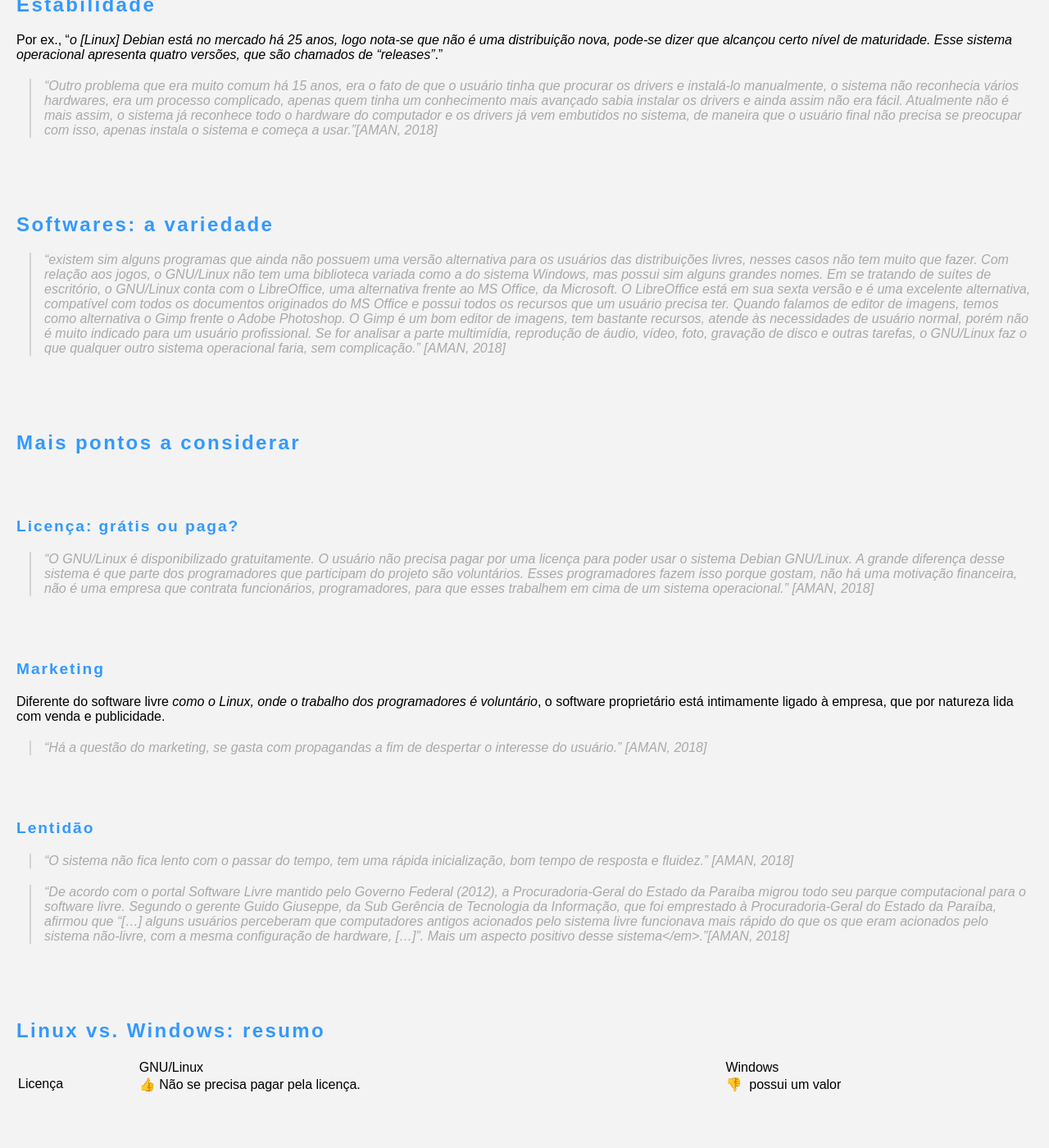
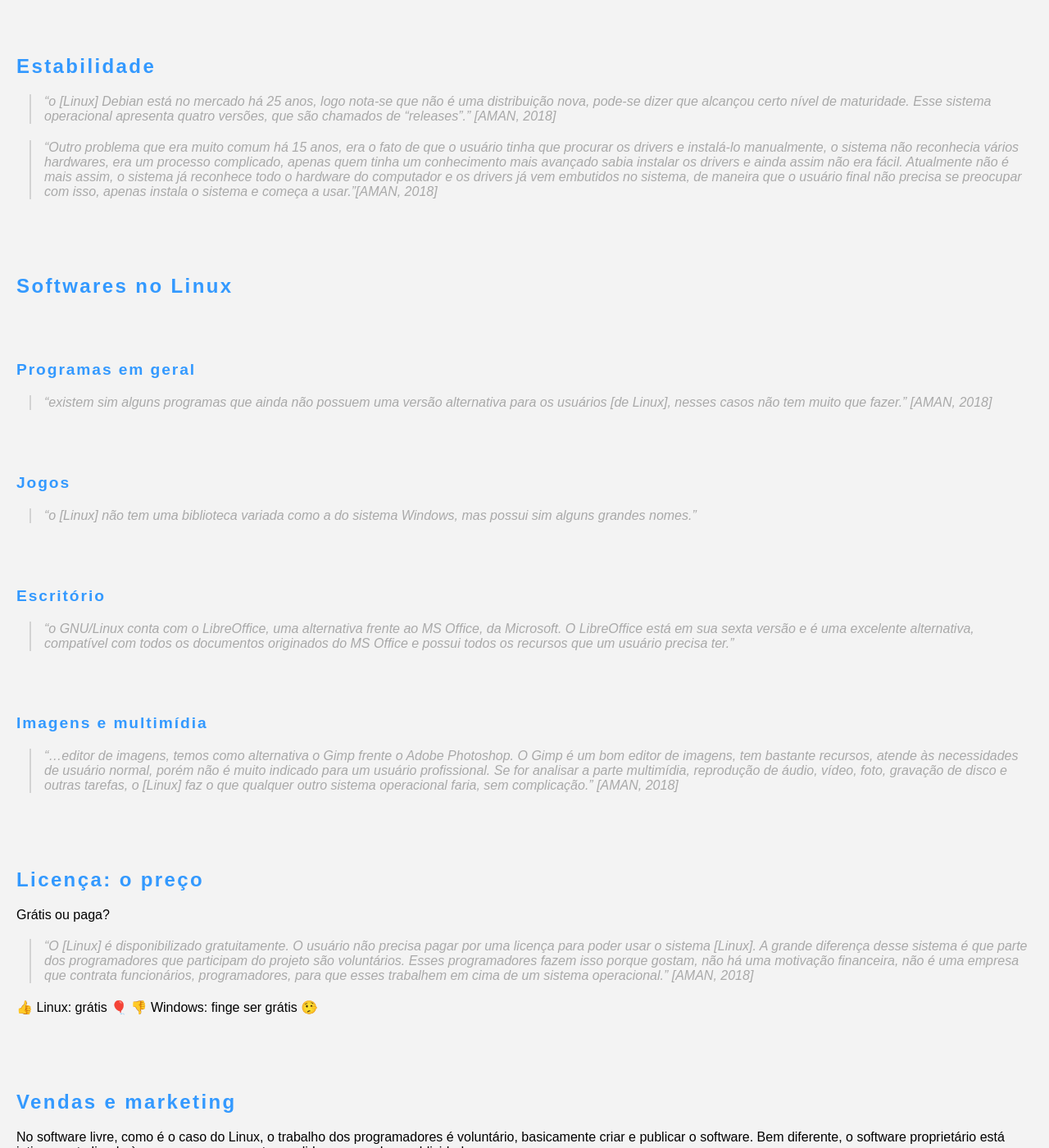
Before and after one commit to Joesynth/joesynth.github.io, a Jekyll site: the page built from _posts/2021-11-28-por-que-usar-linux.md, in a window 1280 px wide and 1400 px high, scrolled down 3824 px. Shown: the whole window at 82% size. Built offline with Jekyll 4.4.1, drawn with Linux system fonts in a browser that asks for light colours; some of the changed text lies outside the part shown.

Commit message:
Update 2021-11-28-por-que-usar-linux.md

```diff
--- a/_posts/2021-11-28-por-que-usar-linux.md
+++ b/_posts/2021-11-28-por-que-usar-linux.md
@@ -1,25 +1,28 @@
 # Por que usar linux?
 
-Conheça o Linux: o sistema mais robusto do mercado, usado até pelo Exército.
+Olá!
+Conheça o Linux: o sistema mais robusto do mundo, usado desde as escolas até os exércitos.
 
-- Linux vs. Windows
-- Governo e Exército Brasileiro: caso de exemplo
+Seja Linux ou Windows, que fatores devem ser levados em consideração na hora de escolhermos um sistema operacional (SO) para o nosso computador? Aqui abordaremos interface gráfica, compatibilidade e outros temas importante, inclusive a liberdade: será que ela existe mesmo ou é um truque?
+
+Também buscaremos deixar claro o quanto o Linux é importante para o cidadão comum, enquanto para uma instituição ou empresa, considerando ser de grande porte, ele é até vital.
+
+
+- O exemplo do Exército Brasileiro
+- Empresa vs. comunidade
 - Segurança
-- Quem controla o sistema? O desenvolvedor ou o usuário?
+- Autonomia: quem controla o sistema?
 - Estabilidade
-- Softwares: a variedade
-- Mais pontos a considerar
-- Conhecendo o Linux
+- Softwares no Linux
+- Licença: o preço
+- Vendas e marketing
+- Lentidão
 - Quem usa o Linux?
 
 
-Olá!
 
-Seja Linux ou Windows... Que fatores são levados em consideração na hora de escolher um sistema operacional (SO) para <em>desktop</em>?
-Custo? Desempenho? A segurança? A estabilidade? Facilidade de uso?
-Neste artigo passaremos por interface gráfica, compatibilidade; bem como esses outros termos citados.
 
-Neste tutorial buscamos deixar claro o quanto o Linux é importante para o cidadão comum. No que tange uma instituição ou empresa, considerando ser de grande porte, ele é até vital.
+
 
 
 ## O exemplo do Exército Brasileiro
@@ -48,7 +51,7 @@
 
 ###### Linux vs. Windows: como escolher?
 
-Linux e Windows são os principais sistemas operacionais para <em>desktops</em> e <em>notebooks</em>.
+Linux e Windows são os principais sistemas operacionais para desktops e notebooks.
 Cita-se como fatores relevantes para se escolher entre um e outro a...
 
 > "segurança, desempenho e custo". [AMAN, 2018]
@@ -86,32 +89,24 @@
 Ou seja, o sistema operacional <Windows é um *software* com único dono: a Microsoft. Sendo ela a proprietária do sistema, só ela pode atualizá-lo.
 
 
-
-
-
-
-
-
-
-
 ## Segurança
 
 ###### código-fonte - segurança
 
 Um sistema operacional, em si, é um software de computador, portanto tem um código.
 
-✔️ Linux código-fonte-aberto
+✔️ Linux código-fonte aberto
 ❎ Windows código-fonte fechado
 
-código-fonte-aberto é algo imprescindível. Isso porque uma das formas de medir a segurança de um software é, exatamente, analisar o código-fonte _para descobrir possíveis falhas, até *backdoors* (um tipo de *malware*).
+código-fonte aberto é algo imprescindível. Isso porque uma das formas de medir a segurança de um software é, exatamente, analisar o código-fonte _para descobrir possíveis falhas, até *backdoors* (um tipo de *malware*).
 
-> “O código-fonte-aberto pode realmente ser analisado por qualquer programador e este é o ponto forte do ponto de vista da segurança. Se muitos programadores têm acesso ao mesmo código, a probabilidade de se ter problemas de segurança deve ser menor.” [Jansen Sena, 2009, p. 336]
+> “O código-fonte aberto pode realmente ser analisado por qualquer programador e este é o ponto forte do ponto de vista da segurança. Se muitos programadores têm acesso ao mesmo código, a probabilidade de se ter problemas de segurança deve ser menor.” [Jansen Sena, 2009, p. 336]
 
 Com relação à segurança do software proprietário pode-se dizer que o fato da não disponibilização do código-fonte do software, faz com que, o software seja uma caixa preta. Ou seja, não dá para averiguar se é, ou não, realmente confiável [...]. Uma das premissas da segurança diz que...
 
 > "[a segurança] nunca deve ser baseada na obscuridade." [SENA, 2009, pag 337]
 
-O fato de possuir código-fonte-aberto, permite que programadores do mundo todo olhem e procure por erros ou falhas e permite corrigi-las em curto espaço de tempo em relação ao sistema operacional Windows, para <em>desktops</em> e <em>notebook</em>. As chances de apresentar algum erro caem drasticamente, tornando o sistema mais seguro.
+O fato de possuir código-fonte aberto, permite que programadores do mundo todo olhem e procure por erros ou falhas e permite corrigi-las em curto espaço de tempo em relação ao sistema operacional Windows, para desktops e notebook. As chances de apresentar algum erro caem drasticamente, tornando o sistema mais seguro.
 
 O exemplo do Debian.
 
@@ -120,7 +115,7 @@
 
 ###### Quantidade de malware
 
-O Linux é responsável por uma pequena parcela dos SOs utilizados pelo usuário, a quantidade de vírus existente é pequena quando comparado ao Windows, uma vez que os cibercriminosos escolherão fazer um vírus para um sistema operacional de maior uso pelos usuários domésticos. O GNU/Linux como SO para <em>desktops</em> e <em>notebooks</em> possui vírus, no entanto, em proporção bem menor que o Windows.
+O Linux é responsável por uma pequena parcela dos SOs utilizados pelo usuário, a quantidade de vírus existente é pequena quando comparado ao Windows, uma vez que os cibercriminosos escolherão fazer um vírus para um sistema operacional de maior uso pelos usuários domésticos. O GNU/Linux como SO para desktops e notebooks possui vírus, no entanto, em proporção bem menor que o Windows.
 
 **Crakers preferem fazer vírus para o Windows**:
 A quantidade de usuários que utilizam o Windows é muito maior que as pessoas que adotam o sistema Linux.
@@ -133,73 +128,91 @@
 
 Quanto ao desenvolvedor...
 
-> "Vale ressaltar ainda que dentro de uma empresa, o software pode ser a única forma de entrada de capital, dessa maneira há uma pressão sobre os programadores. O software precisa ser </em><em>vendido e para isso nem sempre a segurança desse software é a preocupação principal da empresa." [AMAN, 2018]
+> "Vale ressaltar ainda que dentro de uma empresa, o software pode ser a única forma de entrada de capital, dessa maneira há uma pressão sobre os programadores. O software precisa ser vendido e para isso nem sempre a segurança desse software é a preocupação principal da empresa." [AMAN, 2018]
 
-## Quem controla o sistema? Autor ou o usuário?
+## Autonomia: quem controla o sistema?
 
-No Debian, assim como em outras distribuições, o usuário tem controle do sistema. O sistema está subordinado ao usuário, qualquer ação que o sistema executará, seja para instalar algum software ou atualizar o próprio Debian, o usuário deve conceder uma autorização. Já no Windows isso não ocorre.
+No Linux o usuário tem o controle do sistema, logo, toma as decisões.
+
+> O sistema está subordinado ao usuário, qualquer ação que o sistema executará, seja para instalar algum software ou atualizar
+[...], o usuário deve conceder uma autorização. Já no Windows isso não ocorre. [AMAN, 2018]
+
+👍 Linux
+👎 Windows
+
 
 ## Estabilidade
 
-Por ex., "<em>o [Linux] Debian está no mercado há 25 anos, logo nota-se que não é uma distribuição nova, pode-se dizer que alcançou certo nível de maturidade. Esse sistema operacional apresenta quatro versões, que são chamados de “releases”</em>."
+> "o [Linux] Debian está no mercado há 25 anos, logo nota-se que não é uma distribuição nova, pode-se dizer que alcançou certo nível de maturidade. Esse sistema operacional apresenta quatro versões, que são chamados de “releases”." [AMAN, 2018]
 
 > "Outro problema que era muito comum há 15 anos, era o fato de que o usuário tinha que procurar os drivers e instalá-lo manualmente, o sistema não reconhecia vários hardwares, era um processo complicado, apenas quem tinha um conhecimento mais avançado sabia instalar os drivers e ainda assim não era fácil. Atualmente não é mais assim, o sistema já reconhece todo o hardware do computador e os drivers já vem embutidos no sistema, de maneira que o usuário final não precisa se preocupar com isso, apenas instala o sistema e começa a usar."[AMAN, 2018]
 
-## Softwares: a variedade
+## Softwares no Linux
 
-> "existem sim alguns programas que ainda não possuem uma versão alternativa para os usuários das distribuições livres, nesses casos não tem muito que fazer. Com relação aos jogos, o GNU/Linux não tem uma biblioteca variada como a do sistema Windows, mas possui sim alguns grandes nomes. Em se tratando de suítes de escritório, o GNU/Linux conta com o LibreOffice, uma alternativa frente ao MS Office, da Microsoft. O LibreOffice está em sua sexta versão e é uma excelente alternativa, compatível com todos os documentos originados do MS Office e possui todos os recursos que um usuário precisa ter. Quando falamos de editor de imagens, temos como alternativa o Gimp frente o Adobe Photoshop. O Gimp é um bom editor de imagens, tem bastante recursos, atende às necessidades de usuário normal, porém não é muito indicado para um usuário profissional. Se for analisar a parte multimídia, reprodução de áudio, vídeo, foto, gravação de disco e outras tarefas, o GNU/Linux faz o que qualquer outro sistema operacional faria, sem complicação." [AMAN, 2018]
+###### Programas em geral
 
-## Mais pontos a considerar
+> "existem sim alguns programas que ainda não possuem uma versão alternativa para os usuários [de Linux], nesses casos não tem muito que fazer." [AMAN, 2018]
 
-###### Licença: grátis ou paga?
+###### Jogos
 
-> "O GNU/Linux é disponibilizado gratuitamente. O usuário não precisa pagar por uma licença para poder usar o sistema Debian GNU/Linux. A grande diferença desse sistema é que parte dos programadores que participam do projeto são voluntários. Esses programadores fazem isso porque gostam, não há uma motivação financeira, não é uma empresa que contrata funcionários, programadores, para que esses trabalhem em cima de um sistema operacional." [AMAN, 2018]
+> "o [Linux] não tem uma biblioteca variada como a do sistema Windows, mas possui sim alguns grandes nomes."
 
-###### Marketing
+###### Escritório
 
-Diferente do software livre _como o Linux, onde o trabalho dos programadores é voluntário_, o software proprietário está intimamente ligado à empresa, que por natureza lida com venda e publicidade.
+> "o GNU/Linux conta com o LibreOffice, uma alternativa frente ao MS Office, da Microsoft. O LibreOffice está em sua sexta versão e é uma excelente alternativa, compatível com todos os documentos originados do MS Office e possui todos os recursos que um usuário precisa ter."
+
+###### Imagens e multimídia
+
+> "...editor de imagens, temos como alternativa o Gimp frente o Adobe Photoshop. O Gimp é um bom editor de imagens, tem bastante recursos, atende às necessidades de usuário normal, porém não é muito indicado para um usuário profissional. Se for analisar a parte multimídia, reprodução de áudio, vídeo, foto, gravação de disco e outras tarefas, o [Linux] faz o que qualquer outro sistema operacional faria, sem complicação." [AMAN, 2018]
+
+
+
+## Licença: o preço
+
+Grátis ou paga?
+
+> "O [Linux] é disponibilizado gratuitamente. O usuário não precisa pagar por uma licença para poder usar o sistema [Linux]. A grande diferença desse sistema é que parte dos programadores que participam do projeto são voluntários. Esses programadores fazem isso porque gostam, não há uma motivação financeira, não é uma empresa que contrata funcionários, programadores, para que esses trabalhem em cima de um sistema operacional." [AMAN, 2018]
+
+👍 Linux: grátis 🎈
+👎 Windows: finge ser grátis 🤥
+
+
+
+## Vendas e marketing
+
+No software livre, como é o caso do Linux, o trabalho dos programadores é voluntário, basicamente criar e publicar o software. Bem diferente, o software proprietário está intimamente ligado à empresa, que por natureza lida com venda e publicidade.
 
 > "Há a questão do marketing, se gasta com propagandas a fim de despertar o interesse do usuário." [AMAN, 2018]
 
-###### Lentidão
+🤥 A mentira é a espada da propaganda _frase que resume a visão de Guy Durandin, onde a mentira não é uma falha pequenininha da propaganda, mas sua ferramenta vital.
+
+## Lentidão
 
 > "O sistema não fica lento com o passar do tempo, tem uma rápida inicialização, bom tempo de resposta e fluidez." [AMAN, 2018]
 
 
-> "De acordo com o portal Software Livre mantido pelo Governo Federal (2012), a Procuradoria-Geral do Estado da Paraíba migrou todo seu parque computacional para o software livre. Segundo o gerente Guido Giuseppe, da Sub Gerência de Tecnologia da Informação, que foi emprestado à Procuradoria-Geral do Estado da Paraíba, afirmou que “[...] alguns usuários perceberam que computadores antigos acionados pelo sistema livre funcionava mais rápido do que os que eram acionados pelo sistema não-livre, com a mesma configuração de hardware, [...]”. Mais um aspecto positivo desse sistema</em>."<em>[AMAN, 2018]
+> "De acordo com o portal Software Livre mantido pelo Governo Federal (2012), a Procuradoria-Geral do Estado da Paraíba migrou todo seu parque computacional para o software livre. Segundo o gerente Guido Giuseppe, da Sub Gerência de Tecnologia da Informação, que foi emprestado à Procuradoria-Geral do Estado da Paraíba, afirmou que “[...] alguns usuários perceberam que computadores antigos acionados pelo sistema livre funcionava mais rápido do que os que eram acionados pelo sistema não-livre, com a mesma configuração de hardware, [...]”. Mais um aspecto positivo desse sistema."[AMAN, 2018]
 
+No geral, considerando mesmo hardware, Linux leva vantagem sobre Windows. No caso específico do ambiente gráfico, a vantagem do Linux pode ser enorme. É possível o usuário escolher uma das várias [interfaces Linux](/linux-interfaces).
+
+👍 Linux
+👎 Windows
 
 ## Linux vs. Windows: resumo
 
-<table>
-<tbody>
-<tr>
-<td></td>
-<td>GNU/Linux</td>
-<td>Windows</td>
-</tr>
-<tr>
-<td>Licença</td>
-<td>👍 Não se precisa pagar pela licença.</td>
-<td>👎  possui um valor</td>
-</tr>
-<tr>
-<td></td>
-<td></td>
-<td></td>
-</tr>
-</tbody>
-</table>
+| 		 	| Linux 					| Windows |
+| :--- 		| :--- 						| :--- |
+| **Licença** | 👍 Não se precisa pagar pela licença. | 👎 Possui um valor |
 
-## Conhecendo o Linux
-
-Para saber sobre sistemas operacionais Linux, versões Linux, estrutura do Linux, veja Linux.
 
 ## Quem usa o Linux?
 
 Os que detém conhecimento humano usam Linux _em suma, militares, Estados, corporações, universidades. No geral, mais de 95% das pessoas não utilizam Linux.
 Curiosamente, embora o Ubuntu (que é uma versão de Linux) seja utilizado até em robôs no espaço, ele foi criado para uso doméstico, para o usuário comum.
 Veja [Quem usa o Linux](/quem-usa-linux).
+
+
+👉 Para saber sobre sistemas operacionais Linux, versões Linux, estrutura do Linux, veja Linux.
 
 É isso!
 Grande abraço.
```
